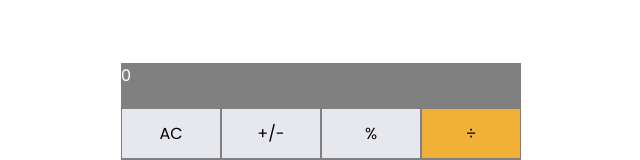
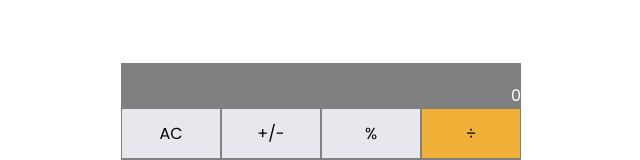
Before and after one commit to Microverse-Fullstack-Program/math_magicians_v2, a React (Create React App) app: page / in a window 1280 px wide. Shown: the top 160 px of the page, without its empty margins (319-959 px from the left). Built offline with nearby package versions, Linux system fonts and the light colour scheme.

Commit message:
Align output bar text to the right

```diff
--- a/src/Style.css
+++ b/src/Style.css
@@ -14,6 +14,7 @@
 }
 
 .output-bar {
+  display: flex;
   width: 100%;
   height: 45px;
   background: gray;
@@ -21,6 +22,8 @@
   font-family: 'Poppins', sans-serif;
   font-weight: normal;
   font-size: 16px;
+  justify-content: flex-end;
+  align-items: flex-end;
 }
 
 .button-rows {
```
